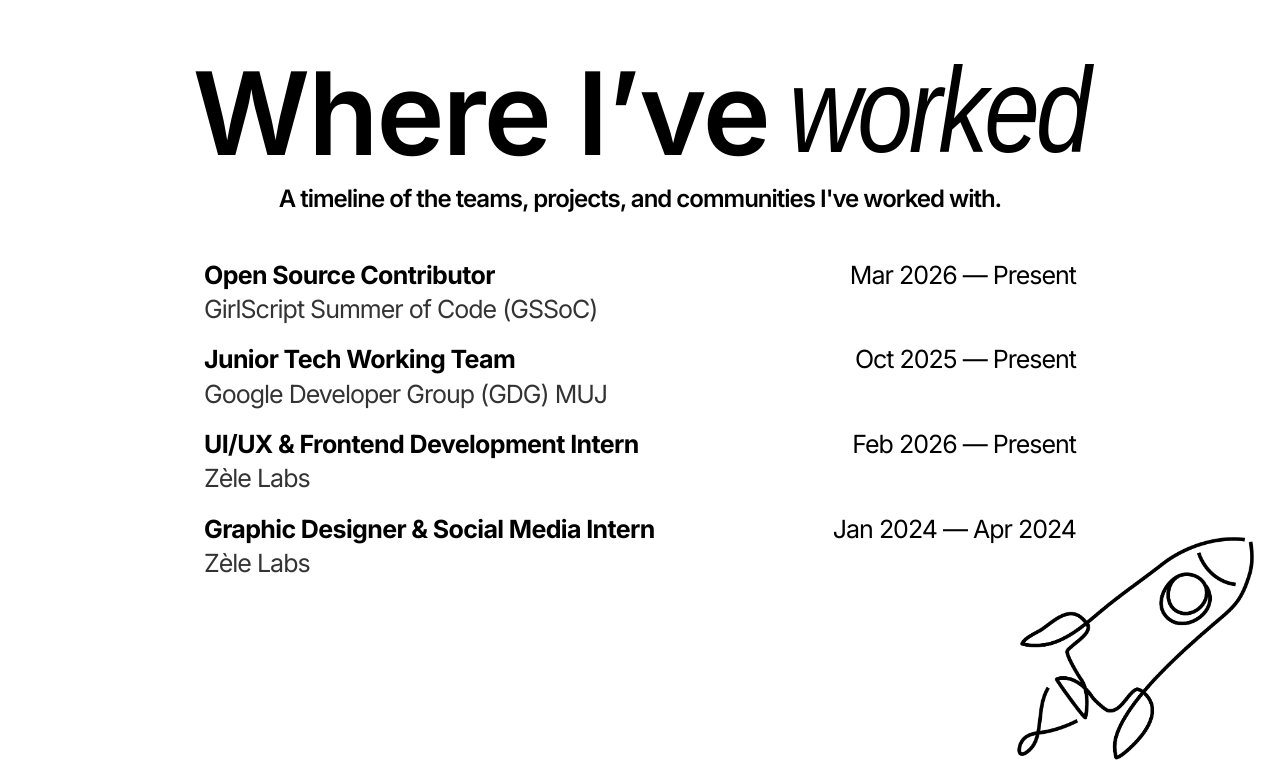
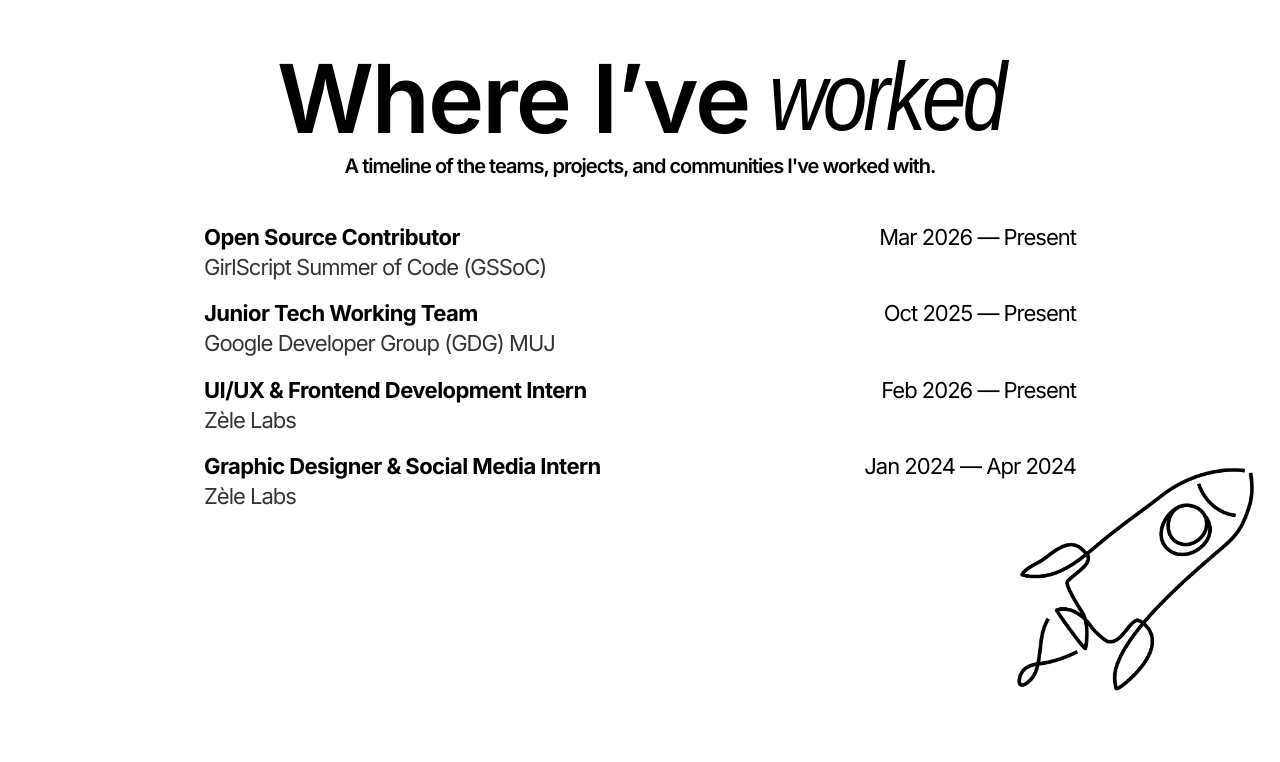
Before and after one commit to Bhargavi-Chaudhary-803/bhargavi-chaudhary-pf, a Next.js app: page / in a window 1280 px wide. Shown: the part 2486-3248 px from the top of the page. Built offline with nearby package versions, Linux system fonts and the light colour scheme; a web font is replaced by a local one.

Commit message:
Jul 5, 2026, 1:02 AM

```diff
--- a/src/components/Experience.jsx
+++ b/src/components/Experience.jsx
@@ -7,21 +7,21 @@ export default function Experience() {
 
         {/* 1. Left aligned: "Hi! I am" */}
         <div className="flex justify-center items-baseline gap-5 mt-8">
-          <span className="font-inter text-[115px] font-semibold tracking-[-2px]">
+          <span className="font-inter text-[95px] font-semibold tracking-[-2px]">
             Where I’ve
           </span>
-          <span className="font-noto text-[100px] font-light leading-none italic tracking-[-4px] scale-y-[1.2] origin-bottom inline-block">
+          <span className="font-noto text-[80px] font-light leading-none italic tracking-[-4px] scale-y-[1.2] origin-bottom inline-block">
             worked
           </span>
         </div>
 
         <div className="flex justify-center items-baseline gap-5 mt-[-20px]">
-          <span className="font-inter text-[24px] font-semibold tracking-[-1px]">
+          <span className="font-inter text-[20px] font-semibold tracking-[-1px]">
             A timeline of the teams, projects, and communities I've worked with.
           </span>
         </div>
 
-        <div className="max-w-5xl mx-auto space-y-[16px] p-19 font-inter text-black text-[25px] leading-snug tracking-[-1px] mt-[-35px]">
+        <div className="max-w-5xl mx-auto space-y-[16px] p-19 font-inter text-black text-[22px] leading-snug tracking-[-1px] mt-[-35px]">
   {/* Item 1 */}
   <div className="flex justify-between items-start">
     <div>
```
